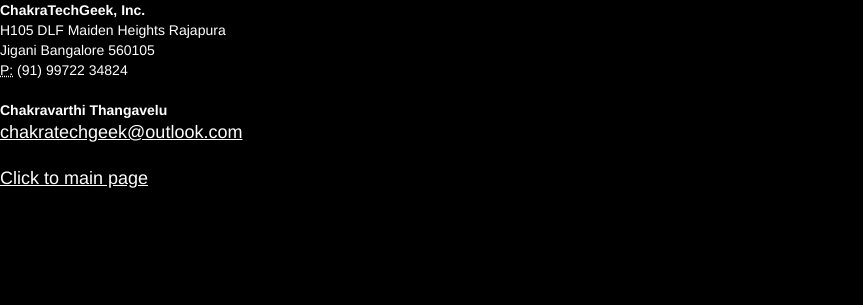
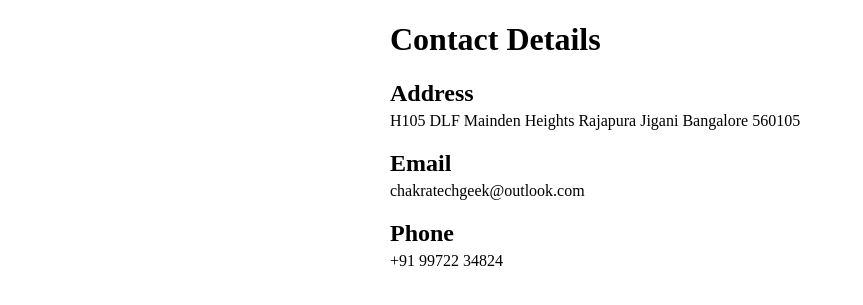
Before and after one commit to chakratechgeek/mywebpage, a Django app: template templates/contact.html in a window 1280 px wide. Shown: the top 305 px of the page, without its empty margins (0-863 px from the left). Run offline with Django 3.2, Linux system fonts and the light colour scheme; the template is opened without the code that fills it, so the values that code supplies are empty; some libraries are stand-ins or nearby versions.

Commit message:
all good

```diff
--- a/templates/contact.html
+++ b/templates/contact.html
@@ -1,3 +1,4 @@
+<!--
 <!DOCTYPE html>
 <html lang="en">
 <head>
@@ -34,3 +35,121 @@
       <a href="{% url 'Home' %}" class="text-right" margin-right="10px" align="right">Click to main page</a>
 </body>
 </html>
+-->
+
+
+<!--
+<!DOCTYPE html>
+<html>
+<head>
+    <title>Contact Form</title>
+    <style>
+        /* Optional CSS for form styling */
+        .container {
+            max-width: 500px;
+            margin: auto;
+        }
+        .form-group {
+            margin-bottom: 15px;
+        }
+        .form-group label {
+            display: block;
+            font-weight: bold;
+        }
+        .form-group input[type="text"],
+        .form-group input[type="email"],
+        .form-group textarea {
+            width: 100%;
+            padding: 8px;
+            border-radius: 4px;
+            border: 1px solid #ccc;
+        }
+        .form-group textarea {
+            height: 100px;
+        }
+        .form-group input[type="submit"] {
+            background-color: #4CAF50;
+            color: white;
+            border: none;
+            padding: 10px 20px;
+            text-align: center;
+            text-decoration: none;
+            display: inline-block;
+            font-size: 16px;
+            border-radius: 4px;
+            cursor: pointer;
+        }
+        .form-group input[type="submit"]:hover {
+            background-color: #45a049;
+        }
+    </style>
+</head>
+<body>
+    <div class="container">
+        <h2>Contact Us</h2>
+        <form action="/submit_contact/" method="post">
+            <div class="form-group">
+                <label for="name">Name:</label>
+                <input type="text" id="name" name="name" required>
+            </div>
+            <div class="form-group">
+                <label for="email">Email:</label>
+                <input type="email" id="email" name="email" required>
+            </div>
+            <div class="form-group">
+                <label for="subject">Subject:</label>
+                <input type="text" id="subject" name="subject" required>
+            </div>
+            <div class="form-group">
+                <label for="message">Message:</label>
+                <textarea id="message" name="message" required></textarea>
+            </div>
+            <div class="form-group">
+                <input type="submit" value="Submit">
+            </div>
+        </form>
+    </div>
+</body>
+</html>
+-->
+
+<!DOCTYPE html>
+<html>
+<head>
+    <title>Contact Information</title>
+    <style>
+        /* Optional CSS for contact information styling */
+        .container {
+            max-width: 500px;
+            margin: auto;
+        }
+        .contact-info {
+            margin-bottom: 15px;
+        }
+        .contact-info h2 {
+            margin-bottom: 5px;
+        }
+        .contact-info p {
+            margin: 0;
+        }
+    </style>
+</head>
+<body>
+    <div class="container">
+        <h1>Contact Details</h1>
+        <div class="contact-info">
+            <h2>Address</h2>
+            <p>H105 DLF Mainden Heights Rajapura Jigani Bangalore 560105</p>
+        </div>
+        <div class="contact-info">
+            <h2>Email</h2>
+            <p>chakratechgeek@outlook.com</p>
+        </div>
+        <div class="contact-info">
+            <h2>Phone</h2>
+            <p>+91 99722 34824</p>
+        </div>
+
+    </div>
+</body>
+</html>
--- a/templates/webpage_new.html
+++ b/templates/webpage_new.html
@@ -13,8 +13,8 @@
     <a href="{% url 'certification' %}" target="_blank""><i class=" fa fa-certificate"></i> My Certification</a>
     <a href="{% url 'learning' %}" target="_blank""><i class=" fa fa-graduation-cap"></i> My Learning</a>
     <a href="{% url 'web' %}" target="_blank""><i class=" fa fa-globe"></i> This Web</a>
-    <a href="#" target="_blank""><i class=" fa fa-github"></i> My GitHub</a>
-    <a href="#" target="_blank""><i class=" fa fa-camera"></i> My Projects</a>
+    <a href="https://github.com/chakratechgeek" target="_blank""><i class=" fa fa-github"></i> My GitHub</a>
+    <a href="https://github.com/chakratechgeek?tab=repositories" target="_blank""><i class=" fa fa-camera"></i> My Projects</a>
     <a href="#" target="_blank""><i class=" fa fa-heart"></i> Feedback</a>
     <a href="{% url 'contact' %}"><i class="fa fa-fw fa-envelope"></i> Contact</a>
 
```
Also changed, not shown: My_App/views.py (line endings or trailing spaces).
